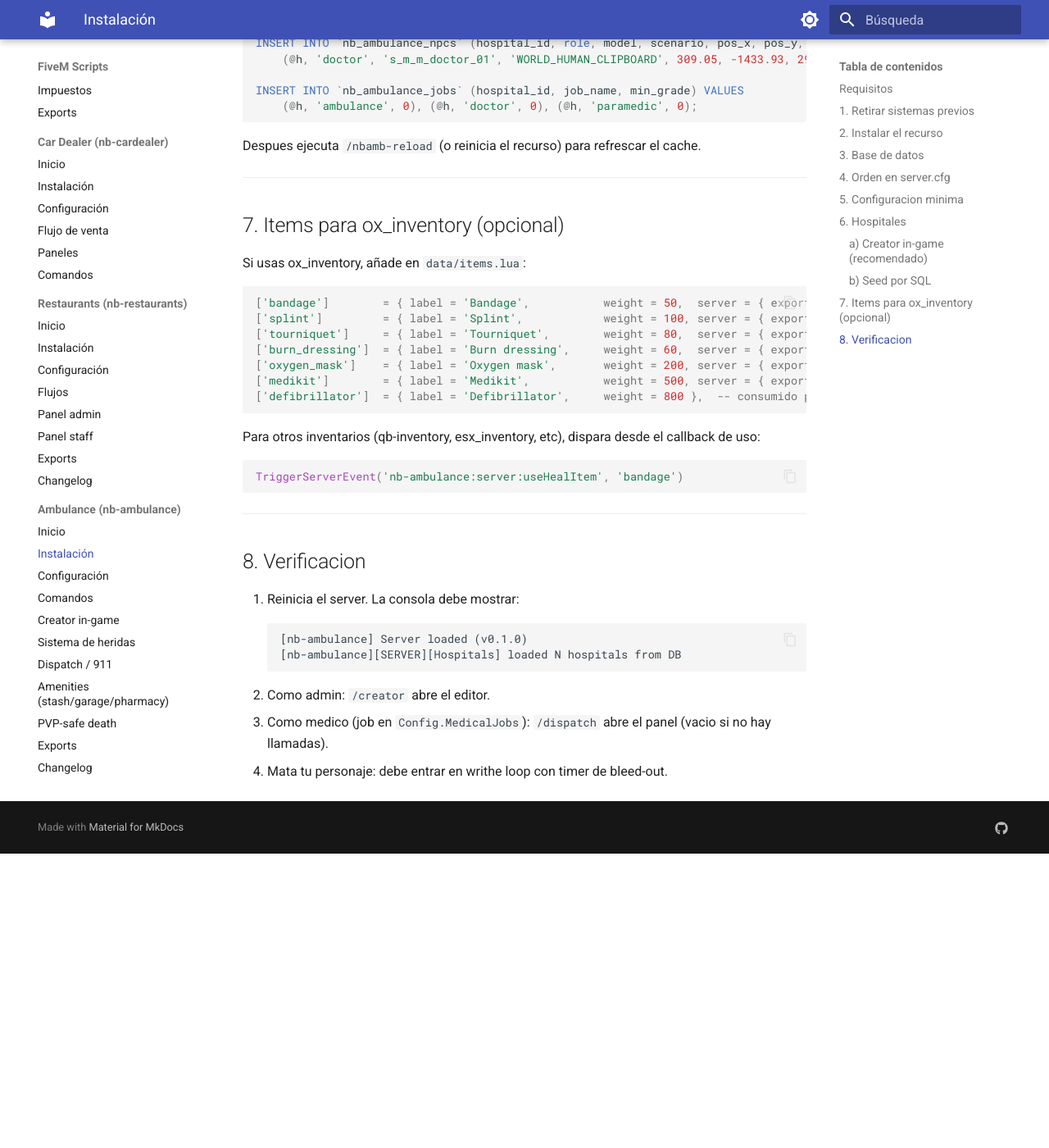
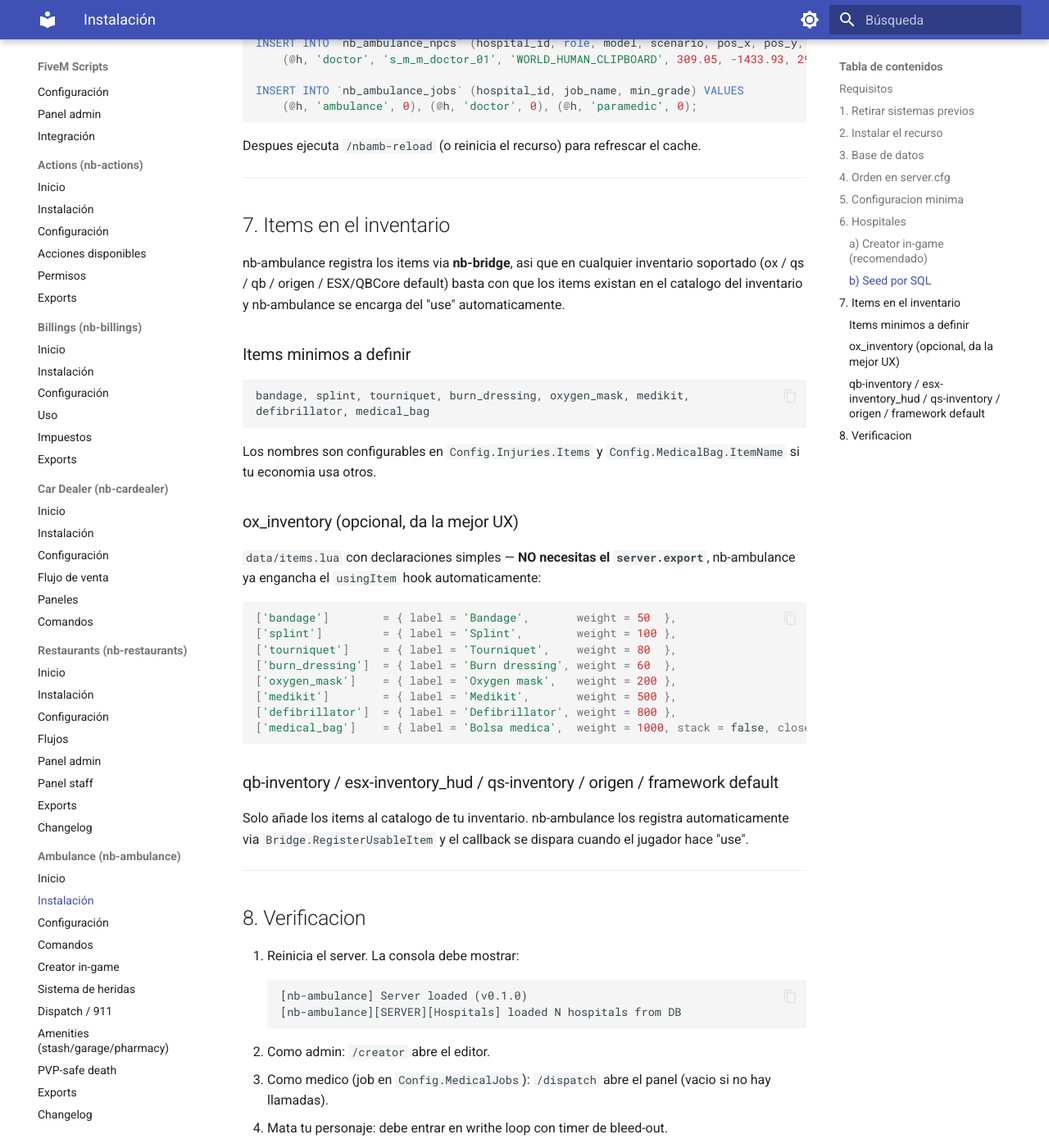
Before and after one commit to neenbyss/docs, an MkDocs documentation site: the page built from docs/fivem/nb-ambulance/instalacion.md, in a window 1280 px wide and 1400 px high, scrolled down 2732 px. Shown: the whole window at 82% size. Built offline with MkDocs 1.6.1 and Material for MkDocs 9.7.7, drawn with Linux system fonts in a browser that asks for light colours; before the commit the page ends 3773 px from its top, so only the background shows below that.

Commit message:
docs(nb-ambulance): aclarar compatibilidad cross-inventory de items y stash
Reemplaza la guia ox-only por la matriz real de compatibilidad: heal
items y bolsa medica funcionan en ox/qs/qb/origen via nb-bridge sin
codigo extra del lado del usuario. Solo el shop de la pharmacy tiene
UX diferenciada (rica en ox, fallback minimal en otros).

Tambien quita la guia de 'server.export = nb-ambulance.use_*' del
instalacion.md - ya no es necesaria con el registro cross-inventory
basado en Bridge.RegisterUsableItem + ox usingItem hook.

````diff
--- a/docs/fivem/nb-ambulance/instalacion.md
+++ b/docs/fivem/nb-ambulance/instalacion.md
@@ -118,25 +118,37 @@ Despues ejecuta `/nbamb-reload` (o reinicia el recurso) para refrescar el cache.
 
 ---
 
-## 7. Items para ox_inventory (opcional)
+## 7. Items en el inventario
 
-Si usas ox_inventory, añade en `data/items.lua`:
+nb-ambulance registra los items via **nb-bridge**, asi que en cualquier inventario soportado (ox / qs / qb / origen / ESX/QBCore default) basta con que los items existan en el catalogo del inventario y nb-ambulance se encarga del "use" automaticamente.
+
+### Items minimos a definir
+
+```
+bandage, splint, tourniquet, burn_dressing, oxygen_mask, medikit,
+defibrillator, medical_bag
+```
+
+Los nombres son configurables en `Config.Injuries.Items` y `Config.MedicalBag.ItemName` si tu economia usa otros.
+
+### ox_inventory (opcional, da la mejor UX)
+
+`data/items.lua` con declaraciones simples — **NO necesitas el `server.export`**, nb-ambulance ya engancha el `usingItem` hook automaticamente:
 
 ```lua
-['bandage']        = { label = 'Bandage',           weight = 50,  server = { export = 'nb-ambulance.use_bandage' } },
-['splint']         = { label = 'Splint',            weight = 100, server = { export = 'nb-ambulance.use_splint' } },
-['tourniquet']     = { label = 'Tourniquet',        weight = 80,  server = { export = 'nb-ambulance.use_tourniquet' } },
-['burn_dressing']  = { label = 'Burn dressing',     weight = 60,  server = { export = 'nb-ambulance.use_burn_dressing' } },
-['oxygen_mask']    = { label = 'Oxygen mask',       weight = 200, server = { export = 'nb-ambulance.use_oxygen_mask' } },
-['medikit']        = { label = 'Medikit',           weight = 500, server = { export = 'nb-ambulance.use_medikit' } },
-['defibrillator']  = { label = 'Defibrillator',     weight = 800 },  -- consumido por /revive con defib
+['bandage']        = { label = 'Bandage',       weight = 50  },
+['splint']         = { label = 'Splint',        weight = 100 },
+['tourniquet']     = { label = 'Tourniquet',    weight = 80  },
+['burn_dressing']  = { label = 'Burn dressing', weight = 60  },
+['oxygen_mask']    = { label = 'Oxygen mask',   weight = 200 },
+['medikit']        = { label = 'Medikit',       weight = 500 },
+['defibrillator']  = { label = 'Defibrillator', weight = 800 },
+['medical_bag']    = { label = 'Bolsa medica',  weight = 1000, stack = false, close = false },
 ```
 
-Para otros inventarios (qb-inventory, esx_inventory, etc), dispara desde el callback de uso:
+### qb-inventory / esx-inventory_hud / qs-inventory / origen / framework default
 
-```lua
-TriggerServerEvent('nb-ambulance:server:useHealItem', 'bandage')
-```
+Solo añade los items al catalogo de tu inventario. nb-ambulance los registra automaticamente via `Bridge.RegisterUsableItem` y el callback se dispara cuando el jugador hace "use".
 
 ---
 
````
Also changed, not shown: docs/fivem/nb-ambulance/amenities.md (+13 -1 lines), docs/fivem/nb-ambulance/heridas.md (+3 -9 lines).
